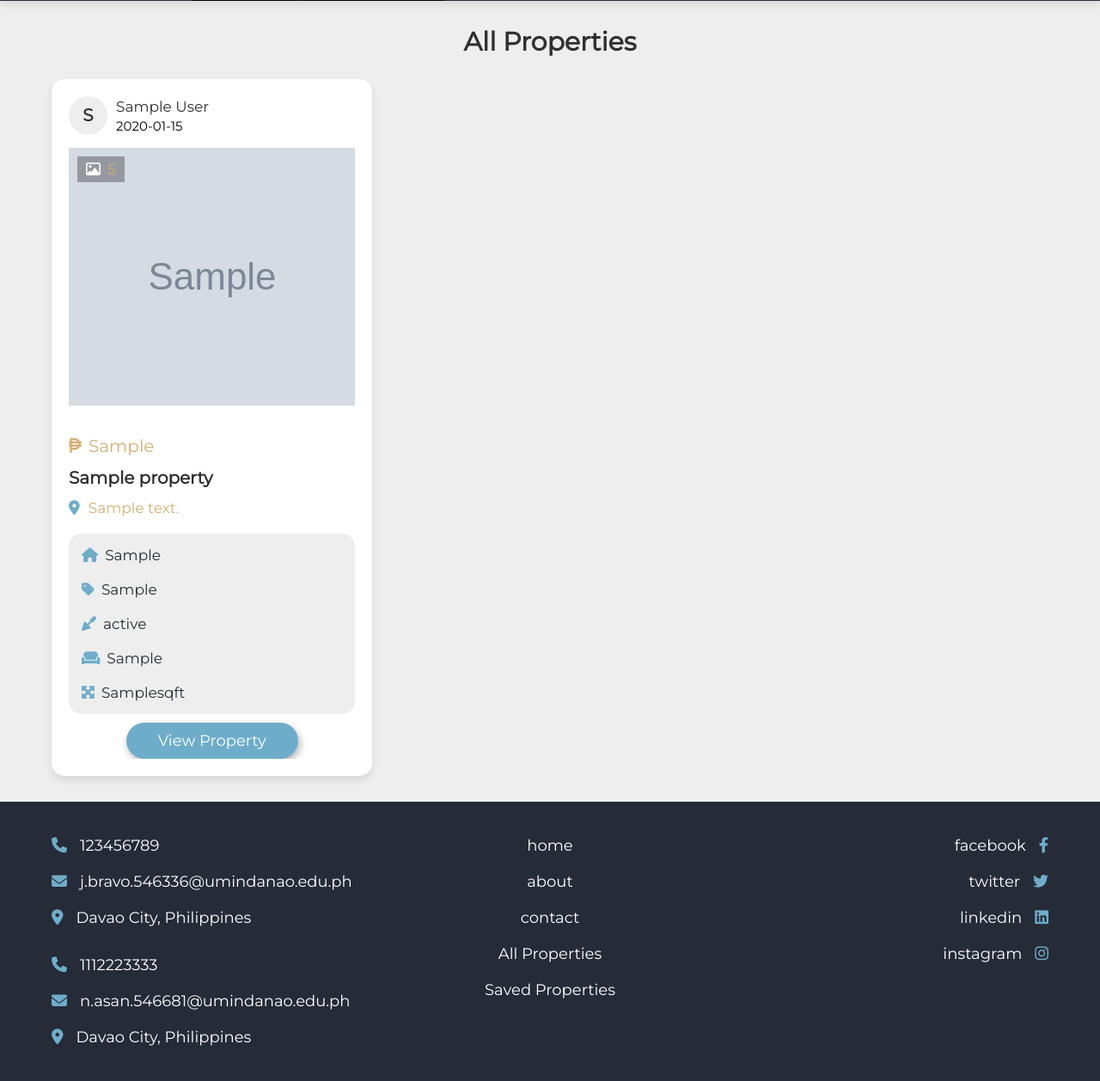
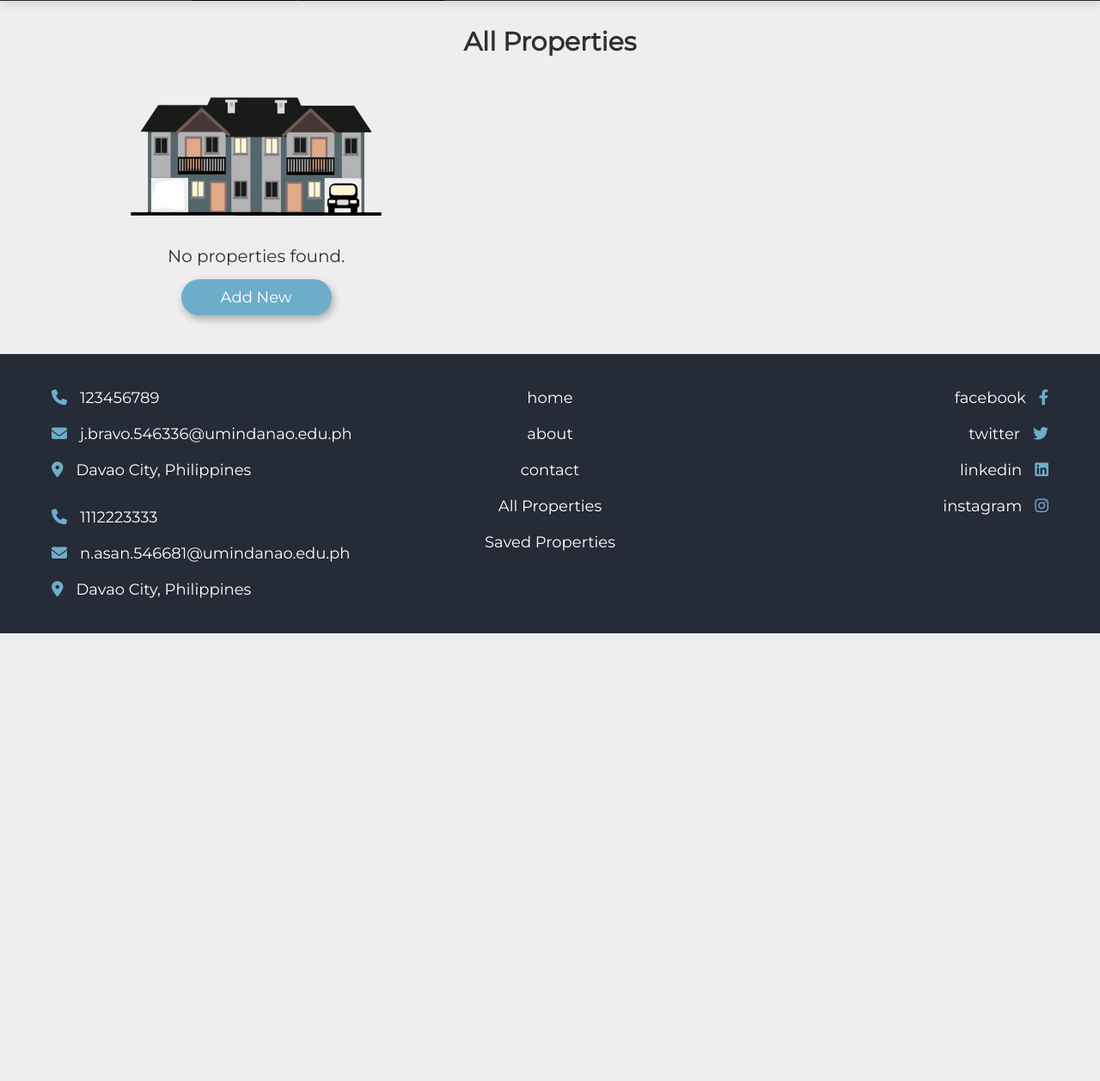
Before and after one commit to jnbrv/NESTNOVA, a PHP site: page /allProperties.php?offer=sale in a window 1280 px wide. Shown: the part 105-1363 px from the top of the page at 86% size. After the commit the page ends 842 px from the top, so only its background shows below. Run offline with PHP 8.4, Linux system fonts and the light colour scheme; tables that the repository leaves empty hold one stand-in row (values such as "Sample post"); grey boxes marked "Sample" are stand-in pictures.

Commit message:
Update allProperties.php

```diff
--- a/allProperties.php
+++ b/allProperties.php
@@ -10,10 +10,9 @@
 
 include 'save_send.php';
 
-// Get filter parameter
+// Get filter parameter from URL
 $offer = isset($_GET['offer']) ? $_GET['offer'] : '';
 
-// Modify query based on filter
 if ($offer == 'rent' || $offer == 'sale') {
    $select_properties = $conn->prepare("SELECT * FROM `property` WHERE offer = ? ORDER BY date DESC");
    $select_properties->execute([$offer]);
@@ -23,7 +22,6 @@
 }
 ?>
 
-
 <!DOCTYPE html>
 <html lang="en">
 <head>
@@ -32,28 +30,20 @@
    <meta name="viewport" content="width=device-width, initial-scale=1.0">
    <title>All Properties</title>
 
-   <!-- font awesome cdn link  -->
+   <!-- Font Awesome & CSS -->
    <link rel="stylesheet" href="https://cdnjs.cloudflare.com/ajax/libs/font-awesome/6.2.0/css/all.min.css">
    <link rel="icon" type="image/png" href="images/icon.png">
-   <!-- custom css file link  -->
    <link rel="stylesheet" href="style.css">
-
 </head>
 <body>
 
 <?php include 'user_header.php'; ?>
 
-<!-- all Properties section starts  -->
-
 <section class="listings">
-
-   <h1 class="heading">all Properties</h1>
+   <h1 class="heading">All Properties</h1>
 
    <div class="box-container">
       <?php
-         $total_images = 0;
-         $select_properties = $conn->prepare("SELECT * FROM `property` ORDER BY date DESC");
-         $select_properties->execute();
          if($select_properties->rowCount() > 0){
             while($fetch_property = $select_properties->fetch(PDO::FETCH_ASSOC)){
 
@@ -61,32 +51,10 @@
             $select_user->execute([$fetch_property['user_id']]);
             $fetch_user = $select_user->fetch(PDO::FETCH_ASSOC);
 
-            if(!empty($fetch_property['image_02'])){
-               $image_coutn_02 = 1;
-            }else{
-               $image_coutn_02 = 0;
-            }
-            if(!empty($fetch_property['image_03'])){
-               $image_coutn_03 = 1;
-            }else{
-               $image_coutn_03 = 0;
-            }
-            if(!empty($fetch_property['image_04'])){
-               $image_coutn_04 = 1;
-            }else{
-               $image_coutn_04 = 0;
-            }
-            if(!empty($fetch_property['image_05'])){
-               $image_coutn_05 = 1;
-            }else{
-               $image_coutn_05 = 0;
-            }
-
-            $total_images = (1 + $image_coutn_02 + $image_coutn_03 + $image_coutn_04 + $image_coutn_05);
+            $total_images = 1 + !empty($fetch_property['image_02']) + !empty($fetch_property['image_03']) + !empty($fetch_property['image_04']) + !empty($fetch_property['image_05']);
 
             $select_saved = $conn->prepare("SELECT * FROM `saved` WHERE property_id = ? and user_id = ?");
             $select_saved->execute([$fetch_property['id'], $user_id]);
-
       ?>
       <form action="" method="POST">
          <div class="box">
@@ -98,23 +66,14 @@
                </div>
             </div>
             <input type="hidden" name="property_id" value="<?= $fetch_property['id']; ?>">
-            <?php
-               if($select_saved->rowCount() > 0){
-            ?>
-            <button type="submit" name="save" class="save"><i class="fas fa-heart"></i><span>saved</span></button>
-            <?php
-               }else{
-            ?>
-            <button type="submit" name="save" class="save"><i class="far fa-heart"></i><span>save</span></button>
-            <?php
-               }
-            ?>
+            <button type="submit" name="save" class="save">
+               <i class="<?= $select_saved->rowCount() > 0 ? 'fas' : 'far'; ?> fa-heart"></i>
+               <span><?= $select_saved->rowCount() > 0 ? 'saved' : 'save'; ?></span>
+            </button>
             <div class="thumb">
                <p class="total-images"><i class="far fa-image"></i><span><?= $total_images; ?></span></p>
-
                <img src="uploaded_files/<?= $fetch_property['image_01']; ?>" alt="">
             </div>
-
          </div>
          <div class="box">
             <div class="price"><i class="fa-solid fa-peso-sign"></i><span><?= $fetch_property['price']; ?></span></div>
@@ -128,31 +87,22 @@
                <p><i class="fas fa-maximize"></i><span><?= $fetch_property['carpet']; ?>sqft</span></p>
             </div>
             <div class="flex-btn">
-               <a href="viewProperty.php?get_id=<?= $fetch_property['id']; ?>" class="btn">view property</a>
+               <a href="viewProperty.php?get_id=<?= $fetch_property['id']; ?>" class="btn">View Property</a>
             </div>
          </div>
       </form>
       <?php
          }
-      }else{
-         echo '<p class="empty"><img src="images/house-icon.png" alt=""><br>No properties added yet. <br><a href="postProperty.php" style="margin-top:1.5rem; width: 28%;" class="btn">add new</a></p>';
+      } else {
+         echo '<p class="empty"><img src="images/house-icon.png" alt="" style="height: 150px"><br><br>No properties found. <br><a href="postProperty.php" style="margin-top:1.5rem;" class="btn">Add New</a></p>';
       }
       ?>
-
    </div>
-
 </section>
 
-<!-- all properties section ends -->
-
-
 <script src="https://cdnjs.cloudflare.com/ajax/libs/sweetalert/2.1.2/sweetalert.min.js"></script>
-
 <?php include 'footer.php'; ?>
-
-<!-- custom js file link  -->
 <script src="user_script.js"></script>
-
 <?php include 'message.php'; ?>
 
 </body>
```
